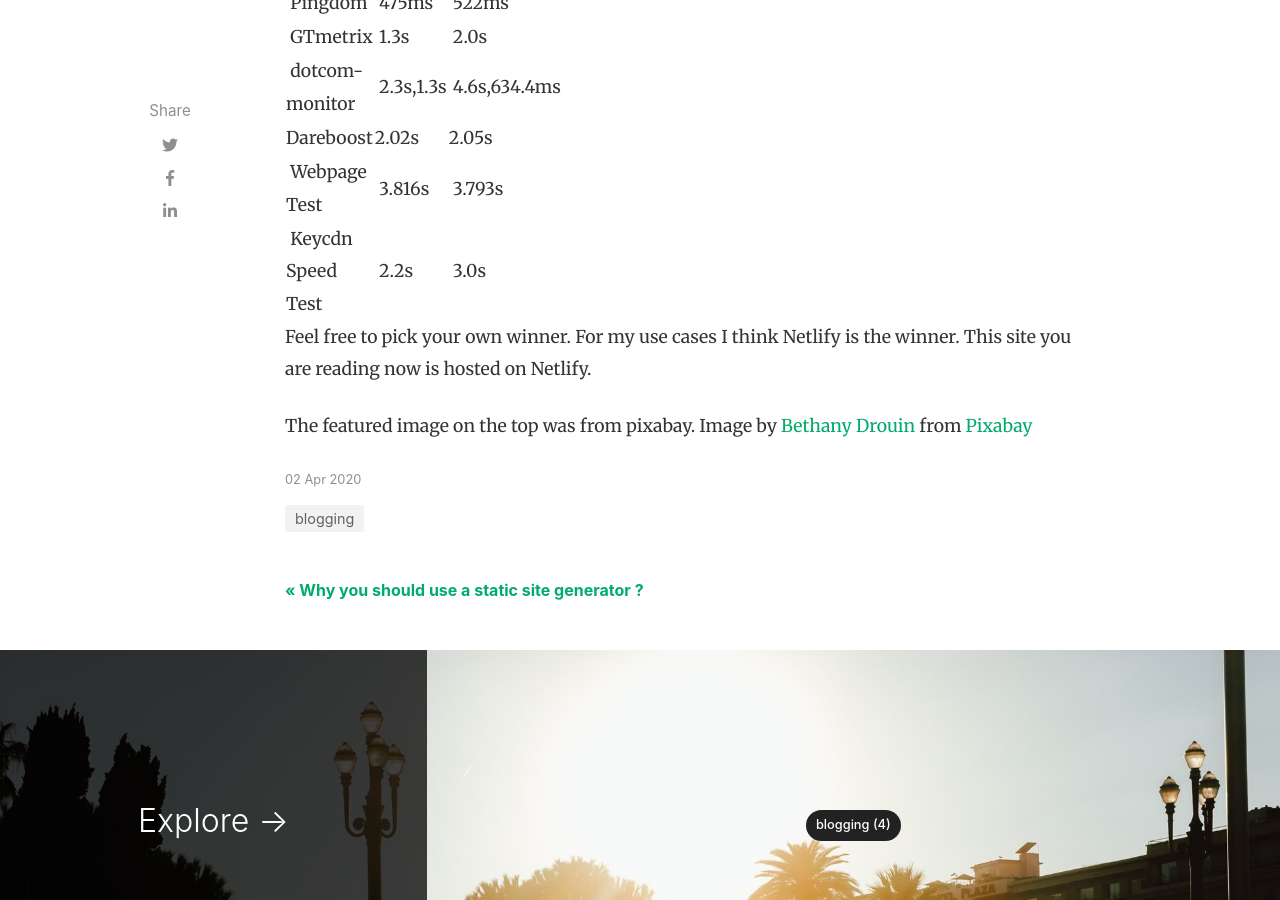
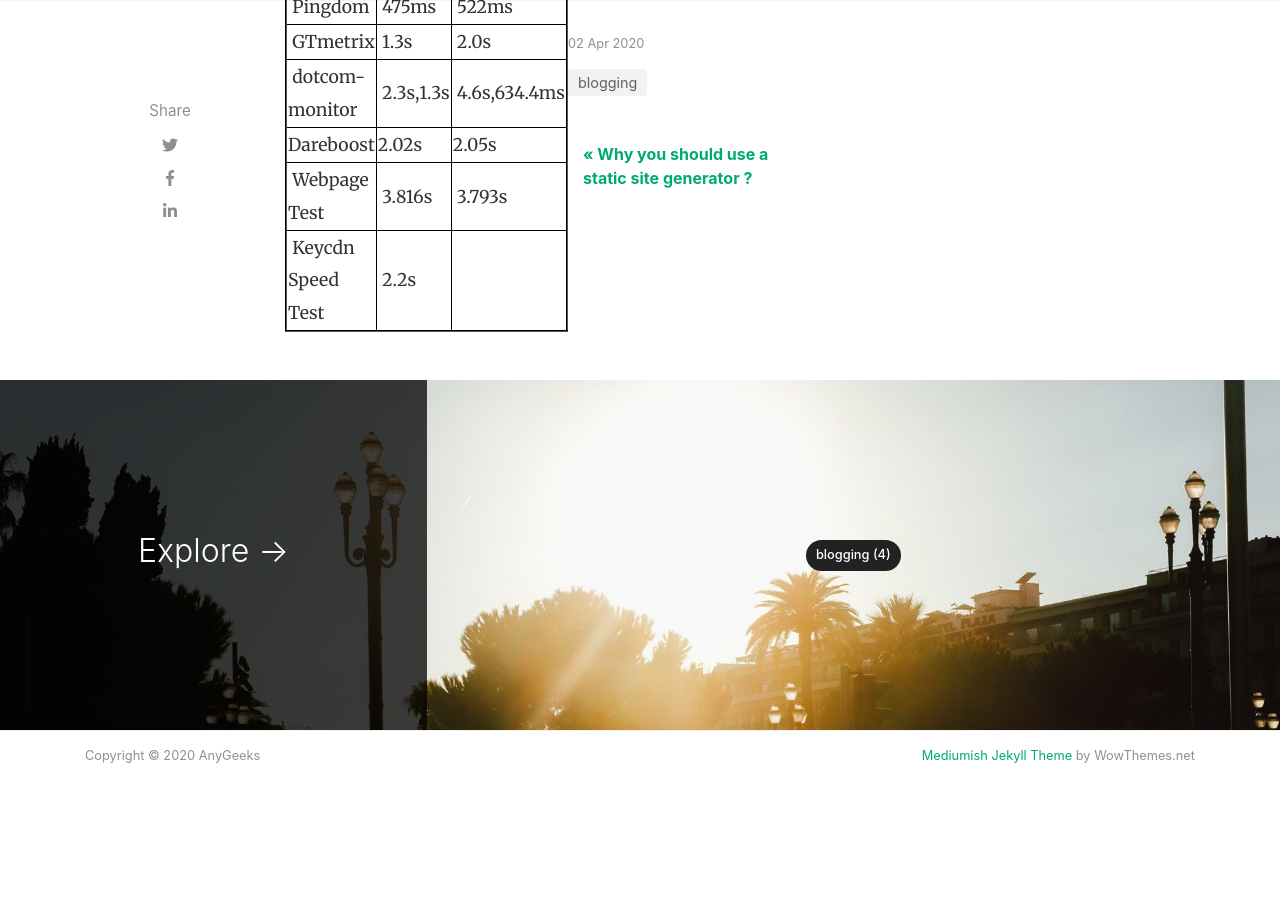
Before and after one commit to GeekyRahul/test, a Jekyll site: the page built from _posts/2020-04-02-netlify-vs-github-pages-speedtest.md, in a window 1280 px wide and 900 px high, scrolled down 13362 px. Built offline with Jekyll 4.4.1, drawn with Linux system fonts in a browser that asks for light colours; nearby versions of some CDN libraries; comment, search, counter and statistics services are not loaded; after the commit the page ends 14201 px from its top, so only the background shows below that.

Commit message:
Update 2020-04-02-netlify-vs-github-pages-speedtest.md

```diff
--- a/_posts/2020-04-02-netlify-vs-github-pages-speedtest.md
+++ b/_posts/2020-04-02-netlify-vs-github-pages-speedtest.md
@@ -112,7 +112,7 @@ Here the github pages version took 3 seconds to fully load.
 I know some people are going to think that this test was not fair because one version has one request less than the other.But I want to tell you that both websites were deployed from the same github repository so I don't know why that happened. But I don't think it is going to make much of a difference as both pages were the same size. I am not going to say one service lost and the other won.As you can see in most cases the differences very small. For me personally I think Netlify did better.
 In the below table the fully loaded times of both the versions are given.
 
-<table style="width: 266px;">
+<table style="width: 266px; border-color: black; float: left;" border="2">
 <tbody>
 <tr style="height: 23px;">
 <td style="width: 136px; height: 23px;">&nbsp;Tool or Service used</td>
@@ -152,7 +152,7 @@ In the below table the fully loaded times of both the versions are given.
 <tr style="height: 23px;">
 <td style="width: 136px; height: 23px;">&nbsp;Keycdn Speed Test</td>
 <td style="width: 54px; height: 23px;">&nbsp;2.2s</td>
-<td style="width: 75px; height: 23px;">&nbsp;3.0s</td>
+<td style="width: 75px; height: 23px;">&nbsp;</td>
 </tr>
 </tbody>
 </table>
```
